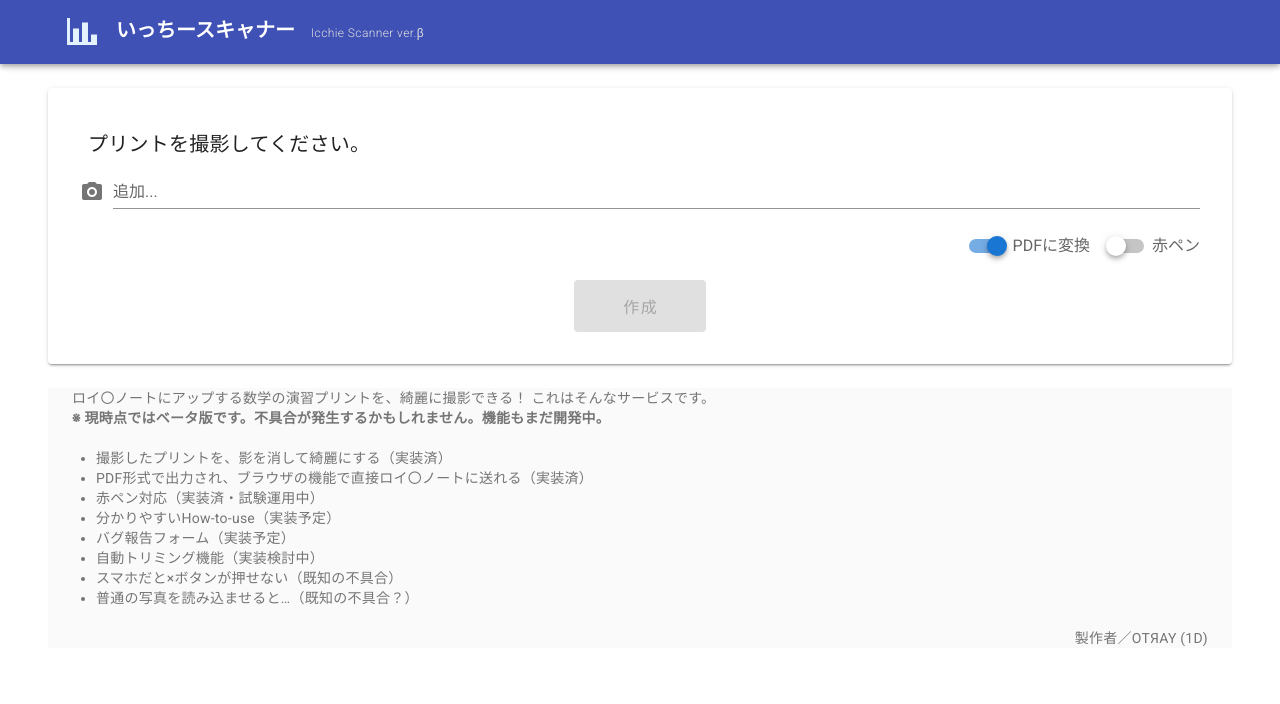
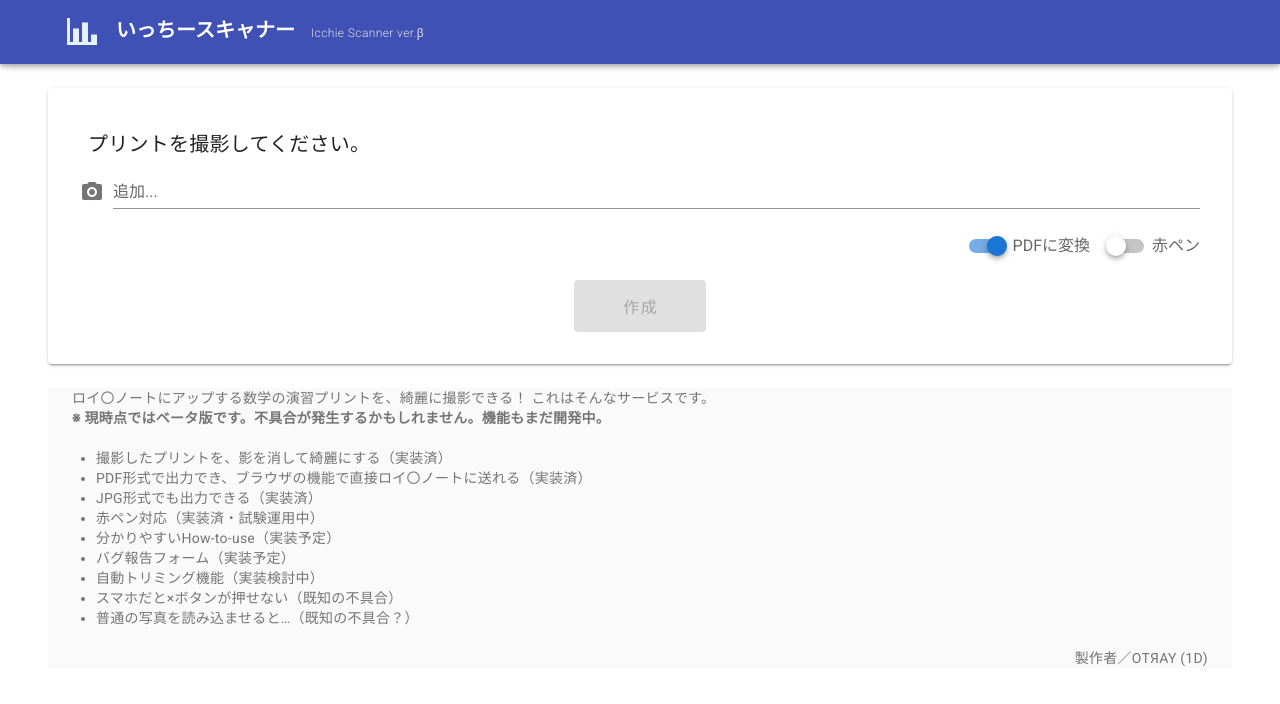
Before and after one commit to OTRAY271/icchie_scanner, a Vue app: page / in a window 1280 px wide. Shown: the top 704 px of the page. Built offline with nearby package versions, Linux system fonts and the light colour scheme.

Commit message:
Edited the comment

```diff
--- a/src/App.vue
+++ b/src/App.vue
@@ -84,7 +84,8 @@
       <br />
       <ul>
         <li>撮影したプリントを、影を消して綺麗にする（実装済）</li>
-        <li>PDF形式で出力され、ブラウザの機能で直接ロイ〇ノートに送れる（実装済）</li>
+        <li>PDF形式で出力でき、ブラウザの機能で直接ロイ〇ノートに送れる（実装済）</li>
+        <li>JPG形式でも出力できる（実装済）</li>
         <li>赤ペン対応（実装済・試験運用中）</li>
         <li>分かりやすいHow-to-use（実装予定）</li>
         <li>バグ報告フォーム（実装予定）</li>
```
